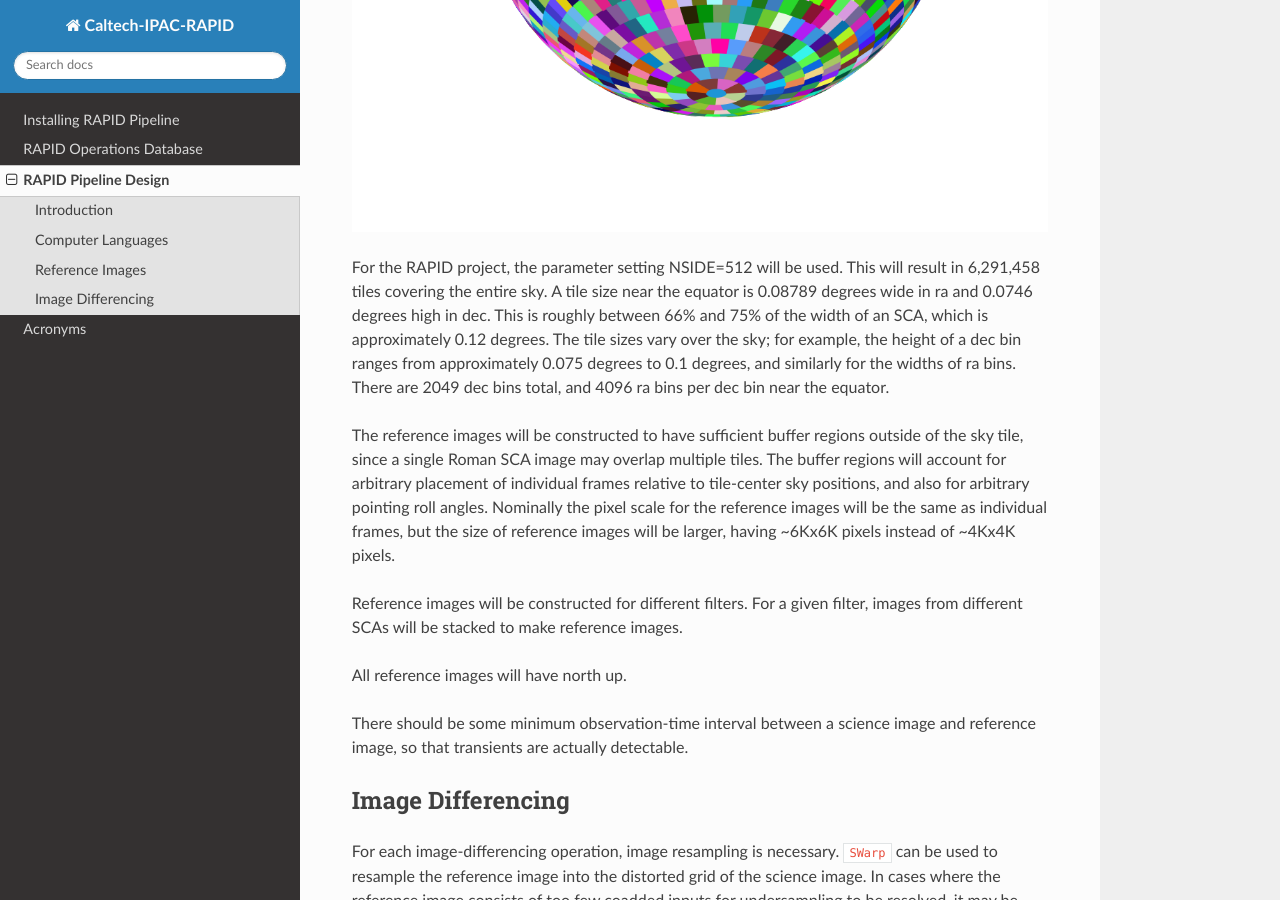
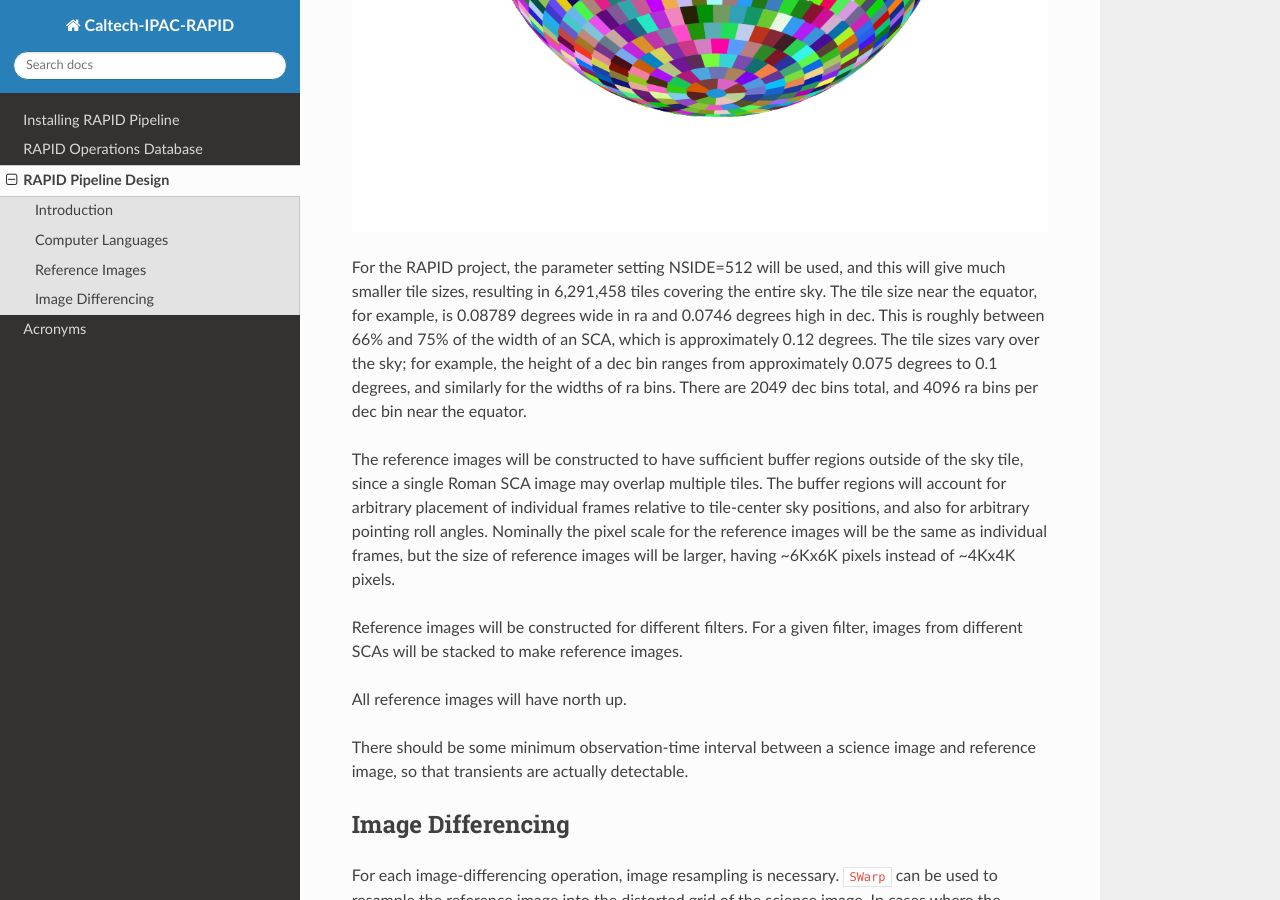
Before and after one commit to Caltech-IPAC/rapid, a Sphinx documentation site: the page built from docs/source/pl/pl.rst, in a window 1280 px wide and 900 px high, scrolled down 3000 px. Built offline with Sphinx 7.4.7 and the Read the Docs theme 2.0.0, drawn with Linux system fonts in a browser that asks for light colours.

Commit message:
More wordsmithing.

```diff
--- a/docs/source/pl/pl.rst
+++ b/docs/source/pl/pl.rst
@@ -93,8 +93,10 @@ Here is a 3-D plot of the Roman tessellation for NSIDE=10:
 
 .. image:: Roman_Tessel_NSIDE10_2402.png
 
-For the RAPID project, the parameter setting NSIDE=512 will be used.  This will result in 6,291,458 tiles covering the entire sky.
-A tile size near the equator is 0.08789 degrees wide in ra and 0.0746 degrees high in dec.  This is roughly between 66% and 75% of the
+For the RAPID project, the parameter setting NSIDE=512 will be used, and this will give much smaller tile sizes,
+resulting in 6,291,458 tiles covering the entire sky.
+The tile size near the equator, for example, is 0.08789 degrees wide in ra and 0.0746 degrees high in dec.
+This is roughly between 66% and 75% of the
 width of an SCA, which is approximately 0.12 degrees.  The tile sizes vary over the sky; for example, the height of a dec bin ranges
 from approximately 0.075 degrees to 0.1 degrees, and similarly for the widths of ra bins.  There are 2049 dec bins total, and 4096 ra
 bins per dec bin near the equator.
```
